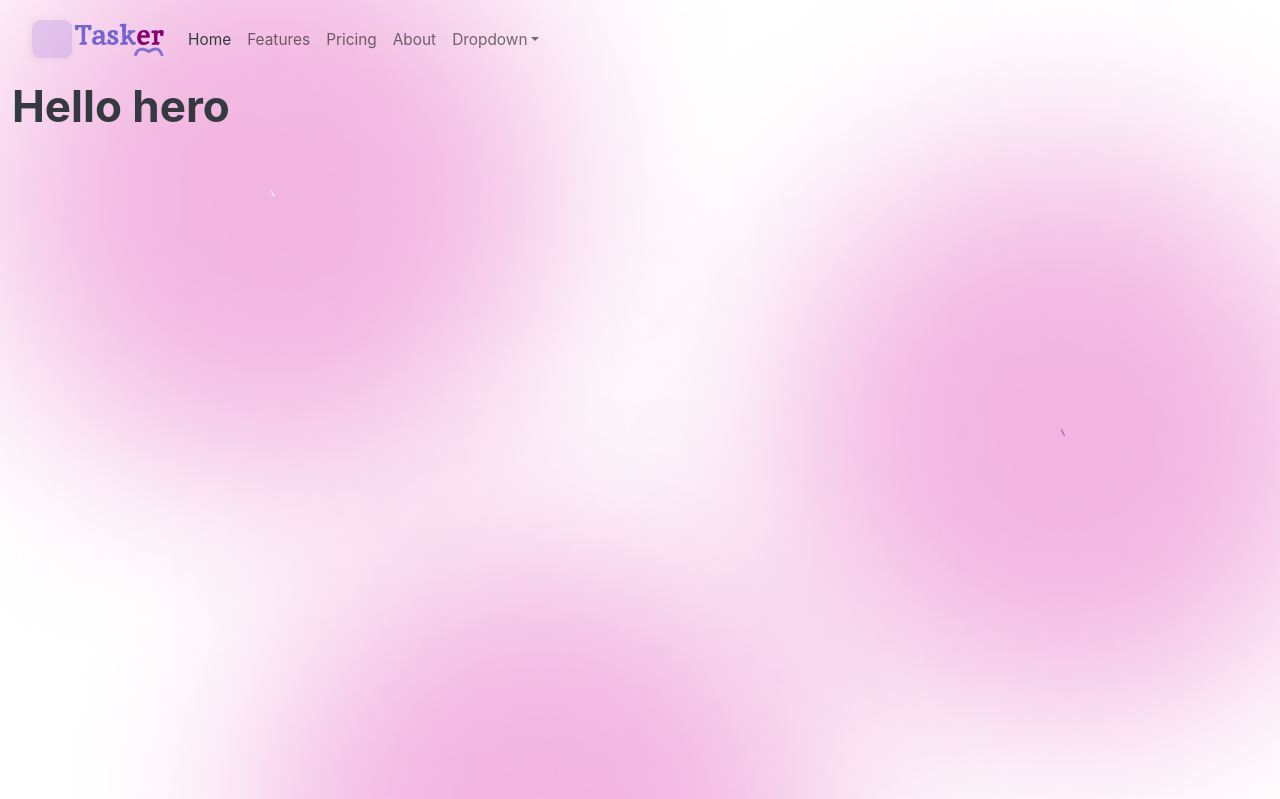
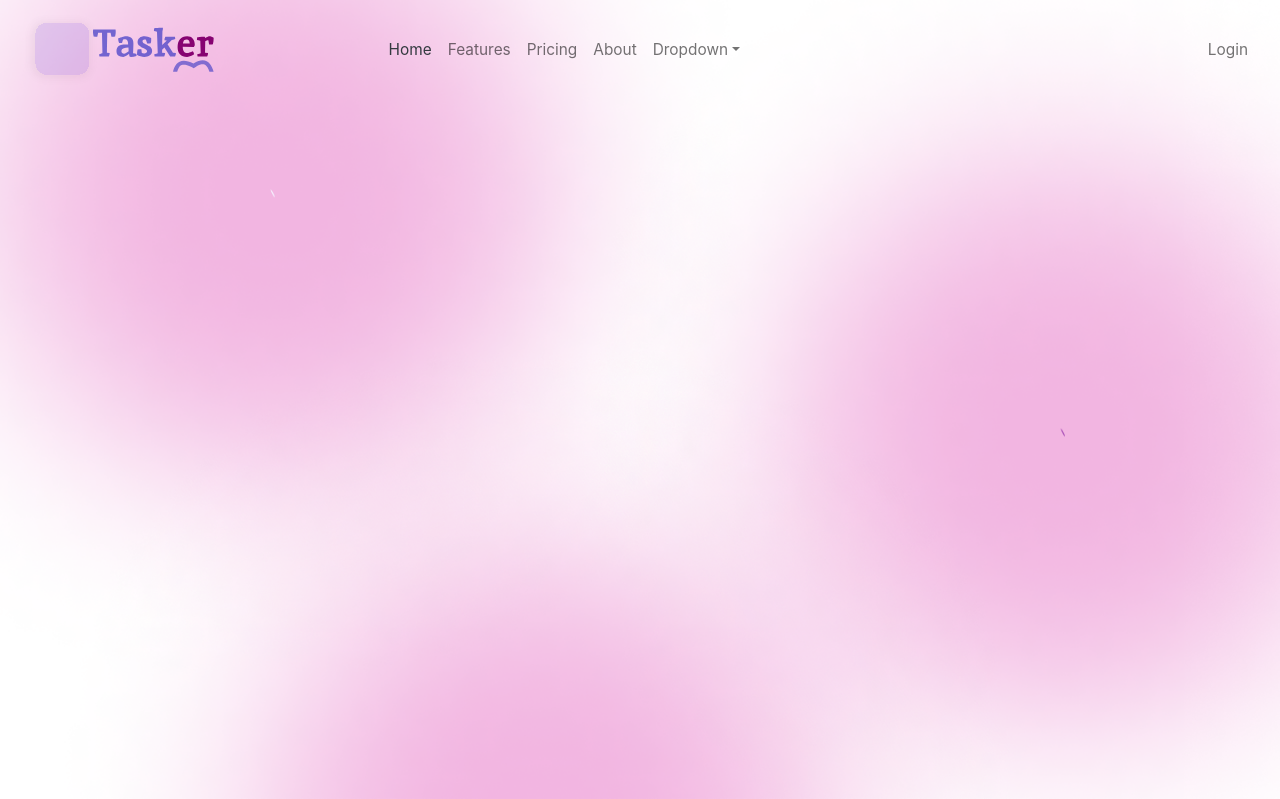
Before and after one commit to sirgama/Tasker, a Django app: page / in a window 1280 px wide. Shown: the top 799 px of the page. Run offline with Django 4.2, Linux system fonts and the light colour scheme; some libraries are stand-ins or nearby versions.

Commit message:
adjust logo size

```diff
--- a/templates/core/home.html
+++ b/templates/core/home.html
@@ -6,7 +6,9 @@
 
 <div class="container-fluid hero ">
   {% include 'core/navbar.html' %}
-<h1>Hello hero</h1>
+
+
+
 </div>
 <div class="container-fluid cta ">
   <h1>Hello hero</h1>
--- a/templates/core/navbar.html
+++ b/templates/core/navbar.html
@@ -4,13 +4,13 @@
 <nav class="navbar navbar-expand-lg navbar-none bg-none ">
     <div class="container-fluid">
       <a class="navbar-brand" href="#">
-        <img src="{% static 'assets/logo1.svg' %}" style="width:140px; height:auto;" alt="">
+        <img src="{% static 'assets/logo1.svg' %}" style="width:190px; height:auto;" alt="">
         </a>
       <button class="navbar-toggler" type="button" data-bs-toggle="collapse" data-bs-target="#navbarColor03" aria-controls="navbarColor03" aria-expanded="false" aria-label="Toggle navigation">
         <span class="navbar-toggler-icon"></span>
       </button>
       <div class="collapse navbar-collapse" id="navbarColor03">
-        <ul class="navbar-nav me-auto">
+        <ul class="navbar-nav m-auto">
           <li class="nav-item">
             <a class="nav-link active" href="#">Home
               <span class="visually-hidden">(current)</span>
@@ -38,5 +38,16 @@
         </ul>
 
       </div>
+
+      <div class="collapse navbar-collapse" id="navbarColor03">
+        <ul class="navbar-nav ms-auto">
+
+          <li class="nav-item">
+            <a class="nav-link" href="#">Login</a>
+          </li>
+
+        </ul>
+
+      </div>
     </div>
   </nav>
```
